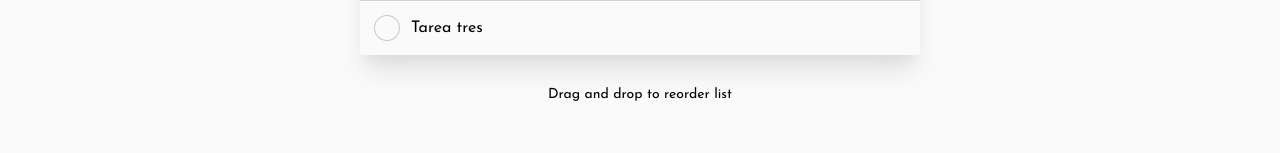
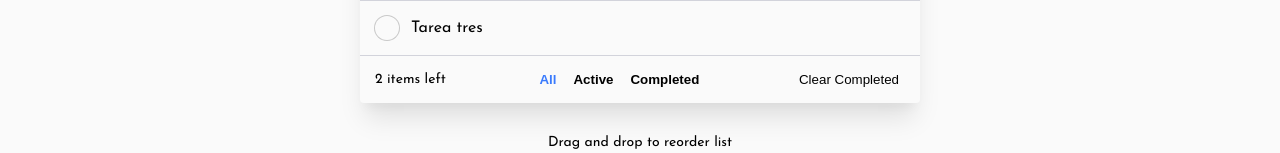
Before and after one commit to dmarquez9/todo-app, a React (Create React App) app: page / in a window 1280 px wide. Shown: the part 268-421 px from the top of the page. Built offline with nearby package versions, Linux system fonts and the light colour scheme.

Commit message:
Create TodoActions component

```diff
--- a/src/components/App/App.js
+++ b/src/components/App/App.js
@@ -1,4 +1,4 @@
-import { useReducer, useCallback } from 'react'
+import { useReducer, useCallback, useState, useMemo } from 'react'
 import { DndProvider } from 'react-dnd'
 import { HTML5Backend } from 'react-dnd-html5-backend'
 
@@ -8,13 +8,28 @@ import TodoForm from '../TodoForm'
 import styles from './app.module.scss'
 
 import { initialState, TodoReducer } from '../../reducers/todo'
+import TodoActions from '../TodoActions'
+
+const filterMap = {
+  All: () => true,
+  Active: todo => !todo.isCompleted,
+  Completed: todo => todo.isCompleted
+};
+
+const filterButtons = Object.keys(filterMap)
 
 function App() {
+  const [filter, setFilter] = useState('All');
   const [state, dispatch] = useReducer(TodoReducer, initialState);
+
   const moveTodo = useCallback((dragIndex, hoverIndex) => {
     const todo = state[dragIndex]
     dispatch({ type: 'MOVE_TODO', todo, dragIndex, hoverIndex })
   }, [state]);
+
+  const itemsLeft = state.filter(todo => todo.isCompleted === false).length;
+
+  const filteredList = useMemo(() => state.filter(filterMap[filter]), [state, filter])
 
   return (
     <div className={styles.app}>
@@ -28,7 +43,7 @@ function App() {
           <>
             <div className={styles.todoBox}>
               <DndProvider backend={HTML5Backend}>
-                {state.map((todo, index) => (
+                {filteredList.map((todo, index) => (
                   <Todo
                     key={todo.id}
                     removeTodo={() => dispatch({ type: 'REMOVE_TODO', id: todo.id })}
@@ -39,6 +54,13 @@ function App() {
                   />
                 ))}
               </DndProvider>
+              <TodoActions
+                itemsLeft={itemsLeft}
+                onClear={() => dispatch({ type: 'CLEAR_COMPLETED' })}
+                filter={filter}
+                filterButtons={filterButtons}
+                onFilter={(key) => setFilter(key)}
+              />
             </div>
             <span className={styles.dragDrop}>Drag and drop to reorder list</span>
           </>
--- a/src/components/Todo/todo.module.scss
+++ b/src/components/Todo/todo.module.scss
@@ -2,6 +2,7 @@
   display: flex;
   align-items: center;
   padding: 15px;
+  cursor: move;
 
   .text {
     flex: 1;
@@ -13,6 +14,7 @@
     background-color: transparent;
     border: none;
     transition: ease .2s all;
+    cursor: pointer;
   }
 
   & + .todo {
--- /dev/null
+++ b/src/components/TodoActions/TodoActions.js
@@ -0,0 +1,28 @@
+import styles from './actions.module.scss'
+
+function TodoActions ({ itemsLeft, onClear, filterButtons, onFilter, filter }) {
+  return (
+    <div className={styles.actionList}>
+      <span>{itemsLeft} items left</span>
+      <div className={styles.filters}>
+        {filterButtons.map((button, index) => {
+          const activeButton = filter === button ? styles.active : ''
+          return (
+            <button
+              key={`${button}-${index}`}
+              className={activeButton}
+              onClick={() => onFilter(button)}
+            >
+              {button}
+            </button>
+          )
+        })}
+      </div>
+      <button onClick={() => onClear()}>
+        Clear Completed
+      </button>
+    </div>
+  )
+}
+
+export default TodoActions
--- /dev/null
+++ b/src/components/TodoActions/actions.module.scss
@@ -0,0 +1,36 @@
+.actionList {
+  display: flex;
+  align-items: center;
+  padding: 15px;
+  font-size: 14px;
+  border-top: 1px solid var(--colors-light-gray-blue);
+
+  button {
+    background-color: transparent;
+    border: none;
+    cursor: pointer;
+
+    &:hover, &:focus {
+      outline: 0;
+    }
+  }
+
+  .filters {
+    display: flex;
+    flex: 1;
+    font-weight: bold;
+    justify-content: center;
+
+    button {
+      font-weight: bold;
+
+      &.active {
+        color: var(--colors-primary);
+      }
+    }
+
+    button + button {
+      margin-left: 5px;
+    }
+  }
+}
--- /dev/null
+++ b/src/components/TodoActions/index.js
@@ -0,0 +1 @@
+export { default } from './TodoActions'
--- a/src/reducers/todo.js
+++ b/src/reducers/todo.js
@@ -39,6 +39,9 @@ function TodoReducer(state, action) {
         return {...todo, isCompleted: !todo.isCompleted}
       });
 
+    case 'CLEAR_COMPLETED':
+      return state.filter(todo => todo.isCompleted === false);
+
     case 'MOVE_TODO': {
       const data = [...state]
 
```
